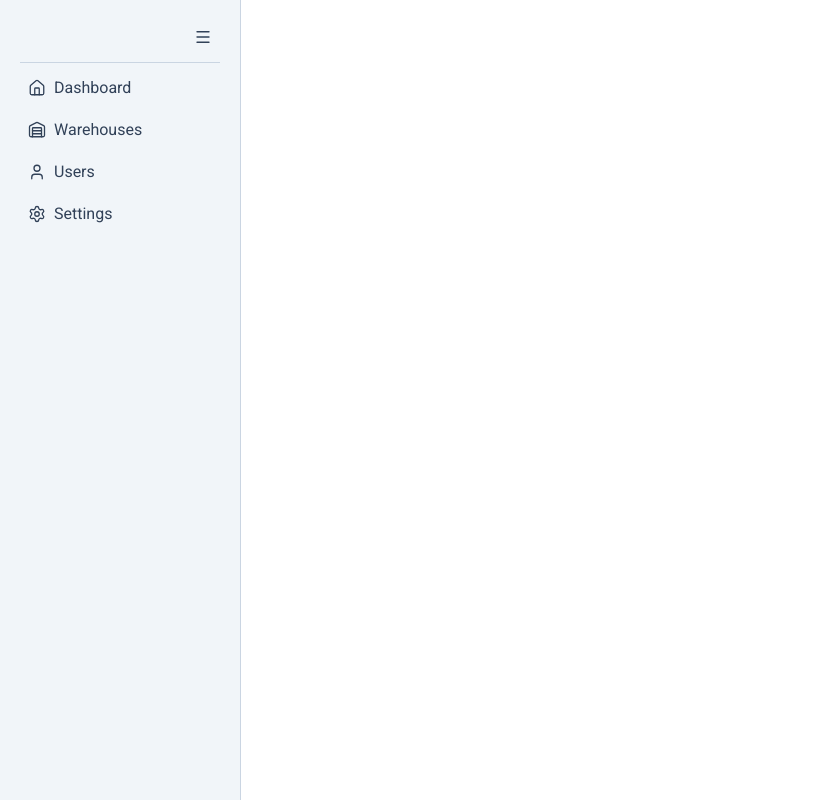
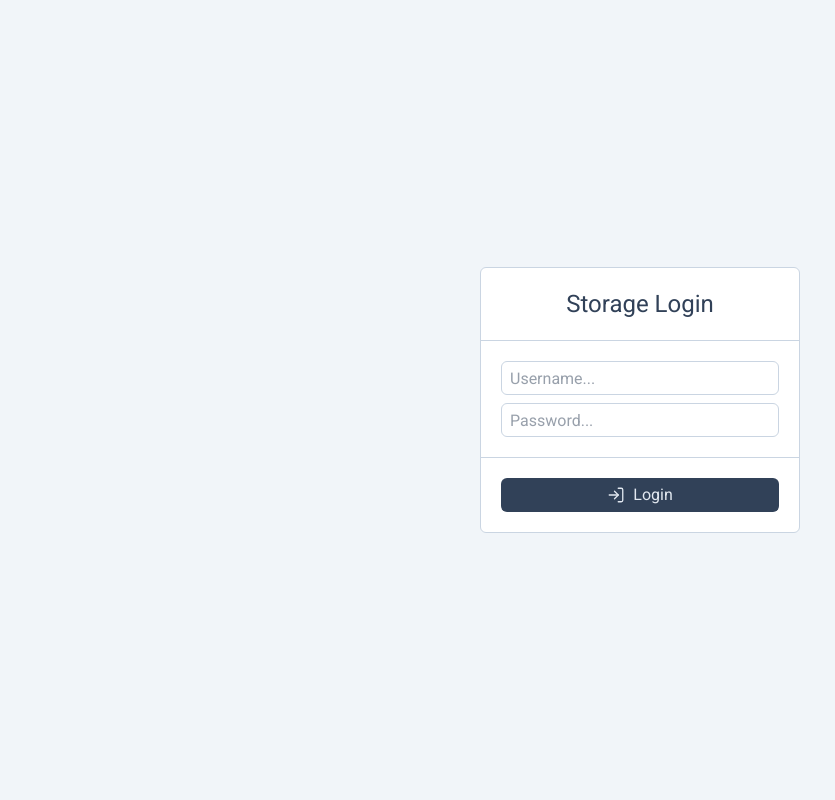
Before and after one commit to Prime0XX00/storage, a React (Vite) app in the folder frontend/: page /login in a window 1280 px wide. Shown: the whole page, without its empty margins (0-835 px from the left). Built offline with nearby package versions, Linux system fonts and the light colour scheme.

Commit message:
sidebar integration of logged in user, basic login and logout

```diff
--- a/frontend/src/App.tsx
+++ b/frontend/src/App.tsx
@@ -3,6 +3,7 @@ import BasicLayout from "./components/layouts/basic/BasicLayout";
 import { QueryClient, QueryClientProvider } from "@tanstack/react-query";
 import WarehouseOverview from "./features/warehouse/views/WarehouseOverview";
 import UserProvider from "./features/user/providers/UserProvider";
+import LoginView from "./features/user/views/LoginView";
 
 const queryClient = new QueryClient();
 
@@ -35,6 +36,10 @@ function App() {
 								element={<></>}
 							></Route>
 						</Route>
+						<Route
+							path="login"
+							element={<LoginView></LoginView>}
+						></Route>
 					</Routes>
 				</UserProvider>
 			</QueryClientProvider>
--- a/frontend/src/components/layouts/basic/sidebar/Sidebar.tsx
+++ b/frontend/src/components/layouts/basic/sidebar/Sidebar.tsx
@@ -2,9 +2,13 @@ import { useContext } from "react";
 import { LayoutContext } from "../BasicLayout";
 import SidebarLink from "./SidebarLink";
 import IconButton from "../../../IconButton";
+import { DynamicIcon } from "lucide-react/dynamic";
+import { UserContext } from "../../../../features/user/providers/UserProvider";
 
 const Sidebar = (): React.JSX.Element => {
-	const { toggleSidebar } = useContext(LayoutContext);
+	const { sidebarExpanded, toggleSidebar } = useContext(LayoutContext);
+
+	const { user, logout } = useContext(UserContext) ?? {};
 
 	return (
 		<div className={`sidebar`}>
@@ -38,6 +42,45 @@ const Sidebar = (): React.JSX.Element => {
 				title="Settings"
 				to="settings"
 			></SidebarLink>
+
+			{user && (
+				<>
+					<div className="border-t border-main-border w-full"></div>
+
+					<div
+						className={`${sidebarExpanded ? " expanded" : ""} sidebar-link`}
+					>
+						<DynamicIcon
+							name={"user-circle"}
+							size={18}
+							strokeWidth={1.75}
+							className="min-w-4.5"
+						></DynamicIcon>
+						<span
+							className={`sidebar-link-title w-full text-start`}
+						>
+							{user?.username}
+						</span>
+					</div>
+
+					<button
+						className={`${sidebarExpanded ? " expanded" : ""} sidebar-link`}
+						onClick={() => logout?.()}
+					>
+						<DynamicIcon
+							name={"log-out"}
+							size={18}
+							strokeWidth={1.75}
+							className="min-w-4.5"
+						></DynamicIcon>
+						<span
+							className={`sidebar-link-title w-full text-start`}
+						>
+							Logout
+						</span>
+					</button>
+				</>
+			)}
 		</div>
 	);
 };
--- a/frontend/src/features/user/providers/UserProvider.tsx
+++ b/frontend/src/features/user/providers/UserProvider.tsx
@@ -1,22 +1,52 @@
-import { createContext, useState } from "react";
-import type { User } from "../types";
+import { createContext, useEffect, useState } from "react";
+import type { LoginData, User } from "../types";
+import loginUserService from "../services/loginUser";
+import { useLocation, useNavigate } from "react-router";
 
 type UserContextProps = {
 	user: User | undefined;
-	setUser: (user: User) => void;
+	login: (user: LoginData) => void;
+	logout: () => void;
 };
 
-const UserContext = createContext<UserContextProps | null>(null);
+export const UserContext = createContext<UserContextProps | null>(null);
 
 type UserProviderProps = {
 	children?: React.ReactElement;
 };
 
 const UserProvider = ({ children }: UserProviderProps): React.JSX.Element => {
+	const location = useLocation();
+	const navigate = useNavigate();
+
 	const [user, setUser] = useState<User>();
 
+	const login = async (loginData: LoginData) => {
+		const { username, password } = loginData;
+		if (username == "" || password == "") return;
+
+		const user = await loginUserService(loginData);
+
+		if (user) {
+			setUser(user);
+			navigate("/");
+		}
+	};
+
+	const logout = () => {
+		// call BE
+		setUser(undefined);
+		navigate("login");
+	};
+
+	useEffect(() => {
+		if (!user) {
+			navigate("login");
+		}
+	}, [location.pathname]);
+
 	return (
-		<UserContext.Provider value={{ user: user, setUser }}>
+		<UserContext.Provider value={{ user, login, logout }}>
 			{children}
 		</UserContext.Provider>
 	);
--- a/frontend/src/features/user/services/loginUser.ts
+++ b/frontend/src/features/user/services/loginUser.ts
@@ -1,4 +1,6 @@
-const loginUserService = async () => {
+import type { LoginData, User } from "../types";
+
+const loginUserService = async (loginData: LoginData) => {
 	const res = await fetch("http://localhost:3000/api/user/login", {
 		method: "POST",
 		headers: {
@@ -6,12 +8,16 @@ const loginUserService = async () => {
 			"Content-Type": "application/json",
 		},
 		body: JSON.stringify({
-			username: "m.thiede",
-			password: "password",
+			username: loginData.username,
+			password: loginData.password,
 		}),
 	});
-	const json = await res.json();
-	return json;
+	if (res.ok) {
+		const user = (await res.json()) as User;
+		return user;
+	} else {
+		return undefined;
+	}
 };
 
 export default loginUserService;
--- a/frontend/src/features/user/types.ts
+++ b/frontend/src/features/user/types.ts
@@ -3,4 +3,10 @@ export type User = {
 	first_name: string;
 	last_name: string;
 	username: string;
+	password?: string;
 };
+
+export type LoginData = {
+	username: string;
+	password: string;
+};
--- /dev/null
+++ b/frontend/src/features/user/views/LoginView.tsx
@@ -0,0 +1,50 @@
+import { useContext, useState } from "react";
+import { UserContext } from "../providers/UserProvider";
+import { DynamicIcon } from "lucide-react/dynamic";
+
+const LoginView = (): React.JSX.Element => {
+	const [username, setUsername] = useState<string>("");
+	const [password, setPassword] = useState<string>("");
+
+	const { login } = useContext(UserContext) ?? {};
+
+	return (
+		<div className="h-screen w-screen flex items-center justify-center bg-slate-100">
+			<div className="w-80 bg-main py-5 border border-main-border rounded-md flex flex-col gap-y-5">
+				<p className="text-center w-full text-2xl">Storage Login</p>
+				<div className="border-t border-main-border w-full"></div>
+				<div className="flex flex-col gap-y-2 px-5">
+					<input
+						className="border border-main-border rounded-md h-element-height px-2"
+						name="username"
+						placeholder="Username..."
+						value={username}
+						onChange={(e) => setUsername(e.target.value)}
+					></input>
+					<input
+						className="border border-main-border rounded-md h-element-height px-2"
+						name="password"
+						placeholder="Password..."
+						value={password}
+						onChange={(e) => setPassword(e.target.value)}
+						type="password"
+					></input>
+				</div>
+				<div className="border-t border-main-border w-full"></div>
+				<button
+					className="mx-5 bg-slate-700 text-slate-200 rounded-md h-element-height px-2 cursor-pointer hover:bg-slate-800 flex items-center justify-center gap-x-2"
+					onClick={() => login?.({ username, password })}
+				>
+					<DynamicIcon
+						name={"log-in"}
+						size={18}
+						strokeWidth={1.75}
+						className="min-w-4.5"
+					></DynamicIcon>
+					<span>Login</span>
+				</button>
+			</div>
+		</div>
+	);
+};
+export default LoginView;
```
